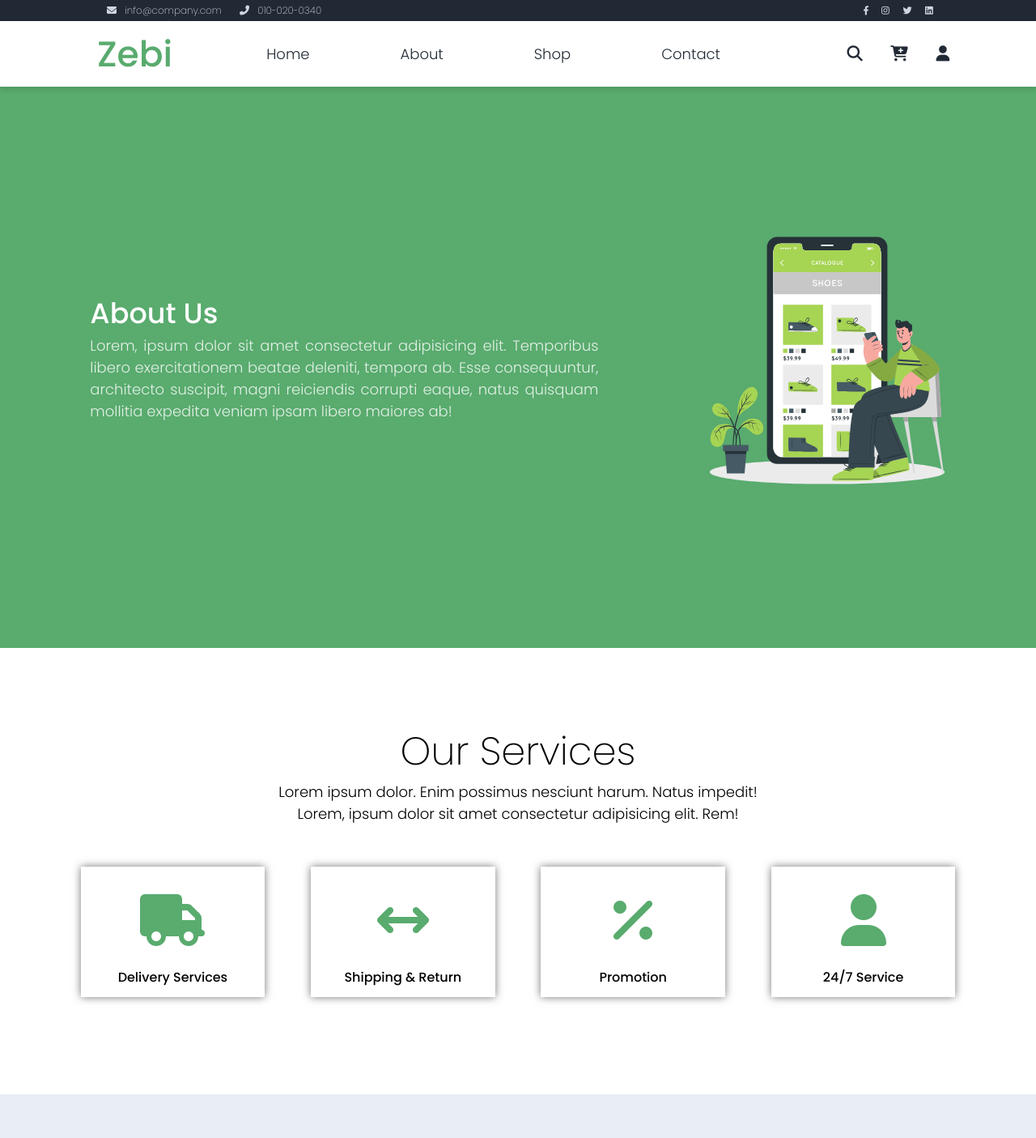
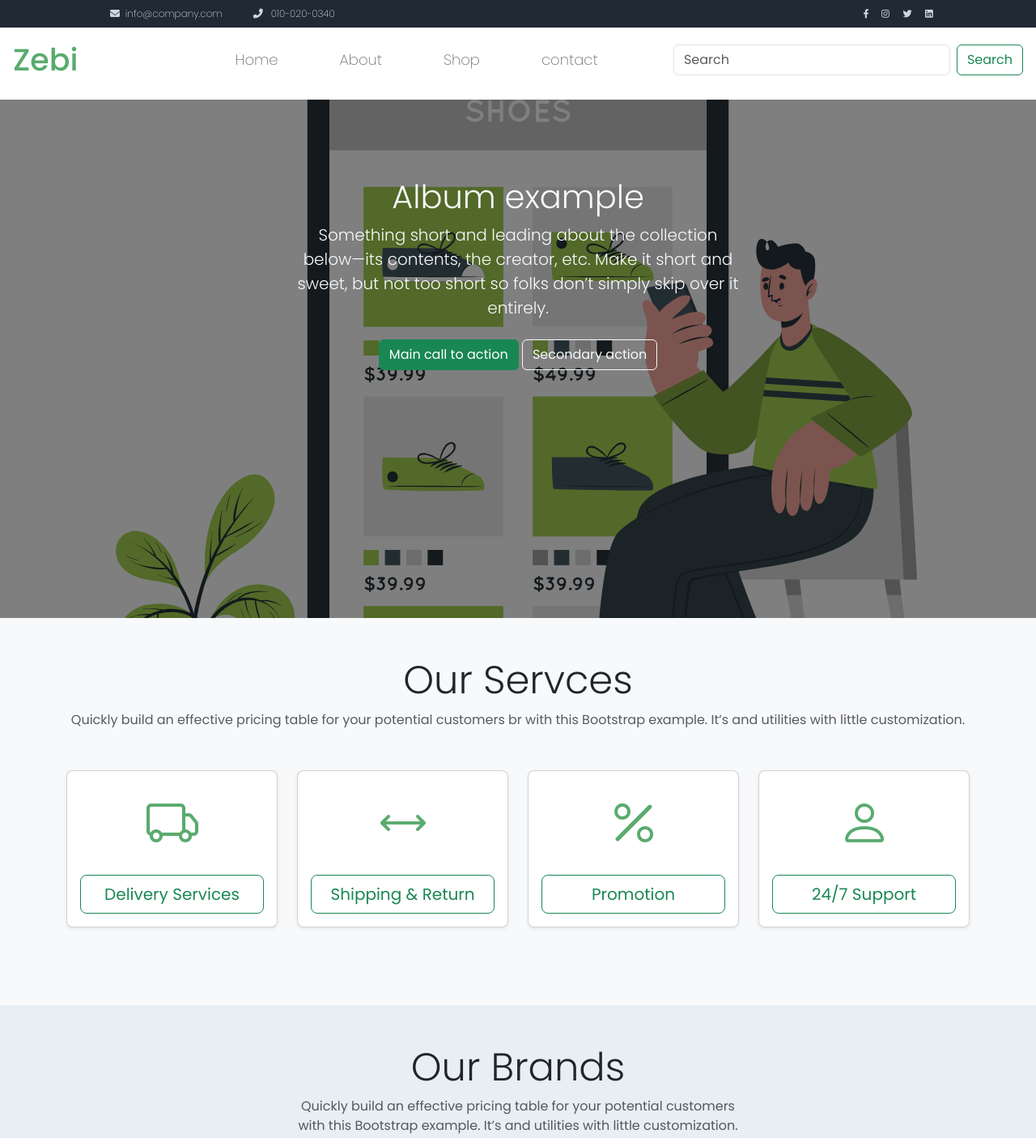
Before and after one commit to shahdawar/e-commerce-website, a plain HTML site: page about.html in a window 1280 px wide. Shown: the top 1405 px of the page at 81% size. Drawn offline with nearby package versions, Linux system fonts and the light colour scheme.

Commit message:
update about page

```diff
--- a/about.css
+++ b/about.css
@@ -5,7 +5,7 @@
   font-family: "Poppins", "Raleway", "Roboto";
 }
 body {
-  background-color: rgb(240, 239, 239);
+  background-color: (240, 239, 239);
 }
 .bodys {
   position: relative;
@@ -29,8 +29,11 @@ body {
   display: flex;
   gap: 22px;
   font-size: 12px;
-  padding: 4px;
+  /* padding: 4px; */
   font-weight: 200;
+}
+.first .contact p {
+  margin: 8px !important;
 }
 .first .icons {
   display: flex;
@@ -40,204 +43,144 @@ body {
   color: #cfd6e1;
   scale: 0.7;
 }
-.second {
+@media (max-width: 640px) {
+  .heads {
+    display: none;
+    opacity: 0;
+  }
+}
+.navbar.navbar-expand-lg.bg-body-tertiary.pt-4 {
+  position: sticky;
+  top: 0px;
+  z-index: 100;
+}
+.navbar-expand-lg .navbar-nav .nav-link {
+  color: rgb(110, 110, 110);
+  font-size: 18px;
+  font-weight: 200;
+  /* padding-left: 30px; */
+  margin: 0 30px;
+}
+.navbar-expand-lg .navbar-nav .nav-link:hover {
+  color: #59ab6e;
+}
+.navbar-expand-lg .navbar-brand {
+  color: #59ab6e;
+  font-size: 38px;
+  font-weight: 500;
+}
+.navbar-expand-lg .navbar-collapse {
+  padding-left: 140px;
+}
+.bg-body-tertiary {
+  padding: 0px;
+  --bs-bg-opacity: 0;
+}
+.navbar > .container,
+.navbar > .container-fluid,
+.navbar > .container-lg,
+.navbar > .container-md,
+.navbar > .container-sm,
+.navbar > .container-xl,
+.navbar > .container-xxl {
   display: flex;
+  flex-wrap: inherit;
+  align-items: center;
   justify-content: space-between;
+  background-color: white;
+}
+@media (max-width: 640px) {
+  .navbar.navbar-expand-lg.bg-body-tertiary.pt-4 {
+    top: -24px;
+  }
+}
+.hero-section {
+  background: url("./images/about-hero.svg") center center/cover no-repeat;
+  color: #fff;
+  position: relative;
+  min-height: 80vh;
+}
+
+.hero-section::before {
+  content: "";
+  position: absolute;
+  inset: 0;
+  background: rgba(0, 0, 0, 0.5); /* dark overlay for text visibility */
+}
+
+.hero-section .container {
+  position: relative;
+  z-index: 2;
+}
+.bi-truck::before,
+.bi-arrows::before,
+.bi-percent::before,
+.bi-person::before {
+  scale: 4;
+  padding: 40px 0px;
+  color: #59ab6e;
+}
+.rounder-3 {
+  transition: 0.3s ease;
+}
+.rounded-3:hover {
+  scale: 1.09;
+  transition: 0.3s ease;
+}
+.pricing2 {
+  background-color: #e9eef5;
+}
+.pricing2 img {
+  width: 120px;
+  height: 40vh;
+  object-fit: contain;
+  transition: transform 0.3s ease;
+  filter: grayscale(100%);
+  opacity: 0.5;
+  /* transition: 0.5s; */
+}
+.pricing2 .card-body p {
+  margin: 0;
+  display: flex;
+  justify-content: center;
   align-items: center;
-  /* text-align: center; */
-  /* border: 2px solid forestgreen; */
-  padding: 8px;
-  /* box-shadow: 0 0.5rem none rgba(0, 0, 0, 0.15) !important; */
-  background-color: white;
-  position: fixed;
-  width: 100%;
-  box-shadow: 0 4px 6px rgba(0, 0, 0, 0.1);
 }
-.second .logo {
-  padding: 0 0 0 112px;
+.pricing2 img:hover {
+  transform: scale(1.01);
+  filter: grayscale(0%);
+  opacity: 1;
 }
-.second .logo a {
+.row.row-cols-1.row-cols-md-4.mb-4.h-100.text-center {
+  margin-top: 50px;
+}
+
+.list-unstyled li a {
+  color: white;
   text-decoration: none;
-  color: #59ab6e;
-  font-size: 44px;
-  font-weight: 500;
-  scale: 2;
+  line-height: 40px;
+  transition: 0.2s ease;
 }
-.second .links {
-  display: flex;
-  /* align-items: center; */
-  gap: 112px;
-  padding: 0 42px 0 0;
-}
-.second .links a {
-  text-decoration: none;
-  color: #212934;
-  font-size: 18px;
-  font-weight: 300;
-}
-.second .links :hover {
-  /* background-color: #59ab6e; */
+.list-unstyled li a:hover {
   color: #59ab6e;
   transition: 0.2s ease;
 }
-.second .extra {
-  display: flex;
-  /* justify-content: space-around; */
-  gap: 38px;
-  padding: 0 100px 0 0;
+.list-unstyled.mt-3.pt-5 {
+  margin-bottom: 30px;
 }
-.second .extra a {
-  text-decoration: none;
-  color: #212934;
-  scale: 1.2;
+.footer-brand.fs-1 {
+  margin-top: -6px;
 }
-/* About Hero Section */
-.hero {
-  background-color: #59ab6e;
+.footer-title.pb-3 {
+  font-size: 28px;
+}
+.p-3.fs-1 {
+  transition: 0.2s ease;
+}
+.p-3.fs-1:hover {
   color: white;
-  height: 100vh;
-  padding-top: 200px;
+  transition: 0.2s ease;
 }
-.hero .container-hero {
-  display: flex;
-  justify-content: space-evenly;
-  align-items: center;
-  text-align: center;
-  padding: 12px;
-  /* border: 2px solid red; */
-  height: 60vh;
-}
-.hero .container-hero .left {
-  width: 50%;
-  /* display: flex;
-  flex-direction: column;
-  align-items: center; */
-  text-align: justify;
-}
-.hero .container-hero .left .heading {
-  font-size: 35px;
-  font-weight: 500;
-}
-.hero .container-hero .left .parag {
-  font-size: 18px;
-  color: rgba(255, 255, 255, 0.829);
-  font-weight: 300;
-}
-.hero .container-hero .right img {
-  width: 120%;
-  padding: 0 30px 0 0;
-}
-.sr-container {
-  display: flex;
-  flex-direction: column;
-  /* border: 2px solid green; */
-  justify-content: center;
-  align-items: center;
-  padding: 80px 8px;
-  /* border: 2px solid red; */
-  background-color: white;
-}
-.sr-container .sr-txt {
-  /* border: 2px solid black; */
-  display: flex;
-  flex-direction: column;
-  justify-content: center;
-  align-items: center;
-  padding: 12px 18px;
-  margin: 0 auto;
-}
-.sr-heading {
-  font-size: 48px;
-  font-weight: 250;
-}
-.sr-desc {
-  /* display: block; */
-  width: 55%;
-  font-size: 18px;
-  color: rgb(0, 0, 0);
-  font-weight: 300;
-  text-align: center;
-  margin: 0 auto;
-}
-.sr-container .sr-cards {
-  display: flex;
-  width: 90%;
-  /* justify-content: space-around; */
-  align-items: center;
-  /* padding: 23px 0 0 0; */
-  /* gap: 4px; */
-}
-.sr-container .sr-cards .label {
-  padding: 30px 4px 12px 4px;
-  font-weight: 500;
-  /* color: rgba(0, 0, 0, 0.795); */
-}
-.sr-container .sr-crd {
-  /* border: 2px solid black; */
-  display: flex;
-  flex-direction: column;
-  justify-content: center;
-  align-items: center;
-  padding: 38px 32px 0 32px;
-  width: 20%;
-  /* height: 90%; */
-  margin: 40px auto;
-  /* gap: 12px; */
-  -moz-box-shadow: 0 0 10px #777777;
-  -webkit-box-shadow: 0 0 10px #777777;
-  box-shadow: 0 0 10px #777777;
-}
-.sr-container .sr-crd:hover {
-  background-color: #59ab6e;
-  color: white;
-  transition: 0.2s ease-out;
-  cursor: pointer;
-  -moz-box-shadow: 0 0 10px #777777;
-  -webkit-box-shadow: 0 0 10px #777777;
-  box-shadow: 0 0 10px #777777;
-}
-.sr-container .sr-crd:hover i {
-  color: white;
-}
-.sr-container .sr-cards i {
-  scale: 4;
-  display: flex;
-  justify-content: center;
-  padding: 20px;
-  color: #59ab6e;
-}
-.compress-brnd {
-  /* border: 2px solid red; */
-  background-color: #e9eef5;
-  display: flex;
-  flex-direction: column;
-  justify-content: center;
-  align-items: center;
-  text-align: center;
-  padding: 12px;
-  height: 80vh;
-}
-.compress-brnd .logos {
-  width: 100%;
-  display: flex;
-  justify-content: center;
-  gap: 40px;
-  /* border: 2px solid black; */
-  padding: 38px;
-  margin: 40px auto;
-}
-.logos img {
-  filter: grayscale(100%);
-  opacity: 0.5;
-  transition: 0.5s;
-  width: 100px;
-  /* border: 2px solid black; */
-}
-.logos img:hover {
-  filter: grayscale(0%);
-  opacity: 1;
-  /* transition: 0.2s ease; */
-}
+
 .last-sect {
   display: flex;
   flex-direction: column;
--- a/about.html
+++ b/about.html
@@ -10,6 +10,11 @@
   <link rel="stylesheet" href="https://cdnjs.cloudflare.com/ajax/libs/font-awesome/6.4.0/css/all.min.css" />
   <link rel="preconnect" href="https://fonts.googleapis.com" />
   <link rel="preconnect" href="https://fonts.gstatic.com" crossorigin />
+  <link href="https://cdn.jsdelivr.net/npm/bootstrap@5.3.8/dist/css/bootstrap.min.css" rel="stylesheet"
+    integrity="sha384-sRIl4kxILFvY47J16cr9ZwB07vP4J8+LH7qKQnuqkuIAvNWLzeN8tE5YBujZqJLB" crossorigin="anonymous">
+  <link rel="stylesheet" href="https://cdn.jsdelivr.net/npm/bootstrap-icons@1.11.3/font/bootstrap-icons.min.css">
+  <link href="bootstrap.min.css" rel="stylesheet">
+
   <link rel="stylesheet" href="about.css" />
   <title>About-Zebi</title>
 </head>
@@ -19,149 +24,239 @@
     <dvi class="first">
       <div class="contact">
         <p>
-          <i class="fa-solid fa-envelope"></i>&nbsp;&nbsp; info@company.com
+          <i class="fa-solid fa-envelope"></i>&nbsp; info@company.com
         </p>
         <p><i class="fa-solid fa-phone-flip"></i>&nbsp;&nbsp; 010-020-0340</p>
       </div>
       <div class="icons">
-        <a href="#" title="facebook"><i class="fa-brands fa-facebook-f"></i></a>
-        <a href="#" title="instagram"><i class="fa-brands fa-instagram"></i></a>
-        <a href="#" title="twitter"><i class="fa-brands fa-twitter"></i></a>
-        <a href="#" title="linkdin"><i class="fa-brands fa-linkedin"></i></a>
+        <a href="https://www.facebook.com" target="noopener" title="facebook"><i
+            class="fa-brands fa-facebook-f"></i></a>
+        <a href="https://www.instagram.com/" target="noopener" title="instagram"><i
+            class="fa-brands fa-instagram"></i></a>
+        <a href="https://x.com/?lang=en" target="noopener" title="twitter"><i class="fa-brands fa-twitter"></i></a>
+        <a href="https://www.linkedin.com/feed/" target="noopener" title="linkdin"><i
+            class="fa-brands fa-linkedin"></i></a>
       </div>
     </dvi>
-    <div class="second">
-      <div class="logo">
-        <a href="#">Zebi</a>
-      </div>
-      <div class="navlinks">
-        <nav class="links">
-          <a href="index.html">Home</a>
-          <a href="about.html">About</a>
-          <a href="shop.html">Shop</a>
-          <a href="contact.html">Contact</a>
-        </nav>
-      </div>
-      <div class="extra">
-        <a href="#" title="search"><i class="fa-solid fa-magnifying-glass"></i></a>
-        <a href="#" title="cart"><i class="fa-solid fa-cart-plus"></i></a>
-        <a href="#" title="notify"><i class="fa-solid fa-user"></i></a>
+  </header>
+  <nav class="navbar navbar-expand-lg bg-body-tertiary pt-4">
+    <div class="container-fluid p-3">
+      <a class="navbar-brand" href="#">Zebi</a>
+      <button class="navbar-toggler" type="button" data-bs-toggle="collapse" data-bs-target="#navbarSupportedContent"
+        aria-controls="navbarSupportedContent" aria-expanded="false" aria-label="Toggle navigation">
+        <span class="navbar-toggler-icon"></span>
+      </button>
+      <div class="collapse navbar-collapse" id="navbarSupportedContent">
+        <ul class="navbar-nav me-auto mb-2 mb-lg-0">
+          <li class="nav-item">
+            <a class="nav-link active" aria-current="page" href="index.html">Home</a>
+          </li>
+          <li class="nav-item">
+            <a class="nav-link active" aria-current="page" href="about.html">About</a>
+          </li>
+          <li class="nav-item">
+            <a class="nav-link active" aria-current="page" href="shop.html">Shop</a>
+          </li>
+          <li class="nav-item">
+            <a class="nav-link active" aria-current="page" href="contact.html">contact</a>
+          </li>
+        </ul>
+        <form class="d-flex" role="search">
+          <input class="form-control me-2" type="search" placeholder="Search" aria-label="Search" />
+          <button class="btn btn-outline-success" type="submit">Search</button>
+        </form>
       </div>
     </div>
-  </header>
-  <section class="hero">
-    <div class="container-hero">
-      <div class="left">
-        <p class="heading">About Us</p>
-        <p class="parag">
-          Lorem, ipsum dolor sit amet consectetur adipisicing elit. Temporibus
-          libero exercitationem beatae deleniti, tempora ab. Esse
-          consequuntur, architecto suscipit, magni reiciendis corrupti eaque,
-          natus quisquam mollitia expedita veniam ipsam libero maiores ab!
-        </p>
-      </div>
-      <div class="right">
-        <img src="./images/about-hero.svg" alt="men svg" />
-      </div>
-    </div>
-  </section>
-  <section class="services">
-    <div class="sr-container">
-      <div class="sr-txt">
-        <p class="sr-heading">Our Services</p>
-        <p class="sr-desc">
-          Lorem ipsum dolor. Enim possimus nesciunt harum. Natus impedit!
-          Lorem, ipsum dolor sit amet consectetur adipisicing elit. Rem!
-        </p>
-      </div>
-      <div class="sr-cards">
-        <div class="sr-crd">
-          <p><i class="fa-solid fa-truck"></i></p>
-          <p class="label">Delivery Services</p>
-        </div>
-        <div class="sr-crd">
-          <p><i class="fa-solid fa-arrows-left-right"></i></p>
-          <p class="label">Shipping & Return</p>
-        </div>
-        <div class="sr-crd">
-          <p><i class="fa-solid fa-percent"></i></p>
-          <p class="label">Promotion</p>
-        </div>
-        <div class="sr-crd">
-          <p><i class="fa-solid fa-user"></i></p>
-          <p class="label">24/7 Service</p>
+  </nav>
+  <section class="hero-section text-center text-light">
+    <div class="container py-5">
+      <div class="row py-lg-5">
+        <div class="col-lg-6 col-md-8 mx-auto">
+          <h1 class="fw-light">Album example</h1>
+          <p class="lead">
+            Something short and leading about the collection below—its contents,
+            the creator, etc. Make it short and sweet, but not too short so folks
+            don’t simply skip over it entirely.
+          </p>
+          <p>
+            <a href="#" class="btn btn-success my-2">Main call to action</a>
+            <a href="#" class="btn btn-outline-light my-2">Secondary action</a>
+          </p>
         </div>
       </div>
     </div>
   </section>
-  <section class="or-brands">
-    <div class="compress-brnd">
-      <div class="brands">
-        <p class="sr-heading">Our Brands</p>
-        <p class="sr-desc">
-          Lorem ipsum dolor sit amet, consectetur adipisicing elit, sed do
-          eiusmod Lorem ipsum dolor sit amet.
+  <section class="pricing py-5 bg-light">
+    <div class="container">
+      <div class="text-center mb-5">
+        <h1 class="display-5 fw-light">Our Servces</h1>
+        <p class="text-muted">
+          Quickly build an effective pricing table for your potential customers br
+          with this Bootstrap example. It’s and utilities with little customization.
         </p>
       </div>
-      <div class="logos">
-        <a href="#"><img src="./images/brand_01.png" alt="brand logo"></a>
-        <a href="#"><img src="./images/brand_02.png" alt="brand logo"></a>
-        <a href="#"><img src="./images/brand_03.png" alt="brand logo"></a>
-        <a href="#"><img src="./images/brand_04.png" alt="brand logo"></a>
+
+      <div class="row row-cols-1 row-cols-md-4 mb-4 h-100 text-center">
+        <!-- Free Plan -->
+        <div class="col">
+          <div class="card mb-4 rounded-3 shadow-sm">
+
+            <div class="card-body ">
+              <p><i class="bi bi-truck icon-scale"></i></p>
+
+              <button type="button" class="w-100 btn btn-lg btn-outline-success">
+                Delivery Services
+              </button>
+            </div>
+          </div>
+        </div>
+        <div class="col">
+          <div class="card mb-4 rounded-3 shadow-sm">
+
+            <div class="card-body ">
+              <p><i class="bi bi-arrows icon-scale"></i></p>
+
+              <button type="button" class="w-100 btn btn-lg btn-outline-success">
+                Shipping & Return
+              </button>
+            </div>
+          </div>
+        </div>
+        <div class="col">
+          <div class="card mb-4 rounded-3 shadow-sm">
+
+            <div class="card-body ">
+              <p><i class="bi bi-percent icon-scale"></i></p>
+
+              <button type="button" class="w-100 btn btn-lg btn-outline-success">
+                Promotion
+              </button>
+            </div>
+          </div>
+        </div>
+        <div class="col">
+          <div class="card mb-4 rounded-3 shadow-sm">
+
+            <div class="card-body ">
+              <p><i class="bi bi-person icon-scale"></i></p>
+
+              <button type="button" class="w-100 btn btn-lg btn-outline-success">
+                24/7 Support
+              </button>
+            </div>
+          </div>
+        </div>
       </div>
     </div>
   </section>
-  <div class="last-sect">
-    <div class="upper-part">
-      <div class="headers">
-        <p class="logo-txt">Zebi Shop</p>
-        <p class="side-txt">Products </p>
-        <p class="side-txt">Further Info</p>
+  <section class="pricing2 py-5">
+    <div class="container">
+      <div class="text-center mb-5">
+        <h1 class="display-5 fw-light">Our Brands</h1>
+        <p class="text-muted">
+          Quickly build an effective pricing table for your potential customers <br>
+          with this Bootstrap example. It’s and utilities with little customization.
+        </p>
       </div>
-      <div class="body-txt">
-        <div class="contactss">
-          <p><i class="fa-solid fa-location-dot"></i> <a href="https://maps.google.com" target="noopener">123
-              Consectetur at ligula
-              10660</a></p>
-          <p><i class="fa-solid fa-phone-flip"></i> 010-020-0340</p>
-          <p><i class="fa-solid fa-envelope"></i> <a href="https://mail.google.com"
-              target="noopener">info@company.com</a>
-          </p>
+      <div class="row row-cols-1 row-cols-md-4 mb-4 h-100 text-center">
+        <!-- Free Plan -->
+        <div class="col">
+          <div class="card mb-4 rounded-3 shadow-sm">
+
+            <div class="card-body ">
+              <p><img src="./images/brand_01.png" alt="brand logo"></p>
+            </div>
+          </div>
         </div>
-        <div class="products">
-          <p><a href="#">Luxury</a></p>
-          <p><a href="#">Sport Wear</a></p>
-          <p><a href="#">Men's Shoes</a></p>
-          <p><a href="#">Women's Shoes</a></p>
-          <p><a href="#">Popular Dresses</a></p>
-          <p><a href="#">Gym Accessories</a></p>
-          <p><a href="#">Sports Shoes</a></p>
+        <div class="col">
+          <div class="card mb-4 rounded-3 shadow-sm">
+
+            <div class="card-body ">
+              <p><img src="./images/brand_02.png" alt="brand logo"></p>
+            </div>
+          </div>
         </div>
-        <div class="p-info">
-          <p><a href="#">Home</a></p>
-          <p><a href="#">About Us</a></p>
-          <p><a href="#">Shop Location</a></p>
-          <p><a href="#">FAQs</a></p>
-          <p><a href="#">Contact</a></p>
+        <div class="col">
+          <div class="card mb-4 rounded-3 shadow-sm">
+
+            <div class="card-body ">
+              <p><img src="./images/brand_03.png" alt="brand logo"></p>
+            </div>
+          </div>
+        </div>
+        <div class="col">
+          <div class="card mb-4 rounded-3 shadow-sm">
+
+            <div class="card-body ">
+              <p><img src="./images/brand_04.png" alt="brand logo"></p>
+            </div>
+          </div>
         </div>
       </div>
     </div>
-    <div class="last-lasts">
-      <div class="ic-links">
-        <i class="fa-brands fa-facebook-f"></i>
-        <i class="fa-brands fa-instagram"></i>
-        <i class="fa-brands fa-linkedin-in"></i>
-        <i class="fa-brands fa-twitter"></i>
+  </section>
+  <footer class="footer bg-dark text-light pt-5 pb-3">
+    <div class="container">
+      <div class="row border-bottom pb-4 mb-4">
+        <!-- Column 1 -->
+        <div class="col-md-4 mb-4 mb-md-0">
+          <h4 class="footer-brand text-success border-bottom pb-2 mb-3 fs-1">Zebi Shop</h4>
+          <ul class="list-unstyled mt-3 pt-5">
+            <li class="mb-2">
+              <i class="bi bi-geo-alt-fill me-2"></i>
+              123 Consectetur at ligula 10660
+            </li>
+            <li class="mb-2">
+              <i class="bi bi-telephone-fill me-2"></i>
+              010-020-0340
+            </li>
+            <li>
+              <i class="bi bi-envelope-fill me-2"></i>
+              info@company.com
+            </li>
+          </ul>
+        </div>
+
+        <!-- Column 2 -->
+        <div class="col-md-4 mb-4 mb-md-0">
+          <h5 class="footer-title mb-3 border-bottom pb-3">Products</h5>
+          <ul class="list-unstyled">
+            <li><a href="#" class="footer-link">Luxury</a></li>
+            <li><a href="#" class="footer-link">Sport Wear</a></li>
+            <li><a href="#" class="footer-link">Men's Shoes</a></li>
+            <li><a href="#" class="footer-link">Women's Shoes</a></li>
+            <li><a href="#" class="footer-link">Popular Dresses</a></li>
+            <li><a href="#" class="footer-link">Gym Accessories</a></li>
+            <li><a href="#" class="footer-link">Sports Shoes</a></li>
+          </ul>
+        </div>
+
+        <!-- Column 3 -->
+        <div class="col-md-4">
+          <h5 class="footer-title mb-3 border-bottom pb-3">Further Info</h5>
+          <ul class="list-unstyled">
+            <li><a href="#" class="footer-link">Home</a></li>
+            <li><a href="#" class="footer-link">About Us</a></li>
+            <li><a href="#" class="footer-link">Shop Location</a></li>
+            <li><a href="#" class="footer-link">FAQs</a></li>
+            <li><a href="#" class="footer-link">Contact</a></li>
+          </ul>
+        </div>
       </div>
-      <div class="emial-fld">
-        <input type="emial" name="email" id="mail" placeholder="Email Address" required>
-        <input type="submit" name="loign" id="btn" value="Subscribe">
+      <dvi class="text-start large text-secondary ">
+        <p><i class="bi bi-facebook p-3 fs-1"></i><i class="bi bi-instagram p-3 fs-1"></i><i
+            class="bi bi-linkedin p-3 fs-1"></i><i class="bi bi-twitter-x p-3 fs-1"></i></p>
+      </dvi>
+      <!-- Bottom text -->
+      <div class="text-center small text-secondary">
+        © 2025 Zebi Shop. All rights reserved.
       </div>
     </div>
-  </div>
-  <footer>
-    <p>Copyright © 2021 Company Name | Designed by <a href="#">SM Designs</a></p>
   </footer>
+  <script src="https://cdn.jsdelivr.net/npm/bootstrap@5.3.8/dist/js/bootstrap.bundle.min.js"
+    integrity="sha384-FKyoEForCGlyvwx9Hj09JcYn3nv7wiPVlz7YYwJrWVcXK/BmnVDxM+D2scQbITxI"
+    crossorigin="anonymous"></script>
+
 </body>
 
 </html>
--- a/styles.css
+++ b/styles.css
@@ -48,6 +48,11 @@ body {
     display: none;
     opacity: 0;
   }
+}
+.navbar.navbar-expand-lg.bg-body-tertiary.pt-4 {
+  position: sticky;
+  top: 0px;
+  z-index: 100;
 }
 .navbar-expand-lg .navbar-nav .nav-link {
   color: rgb(110, 110, 110);
```
